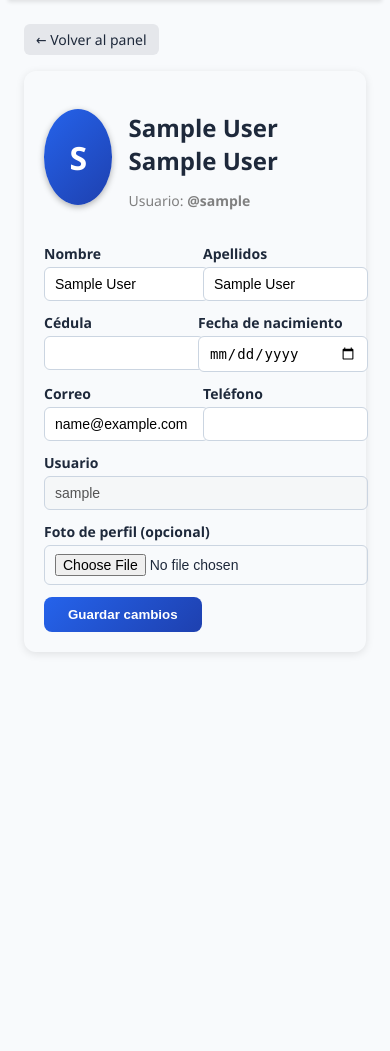
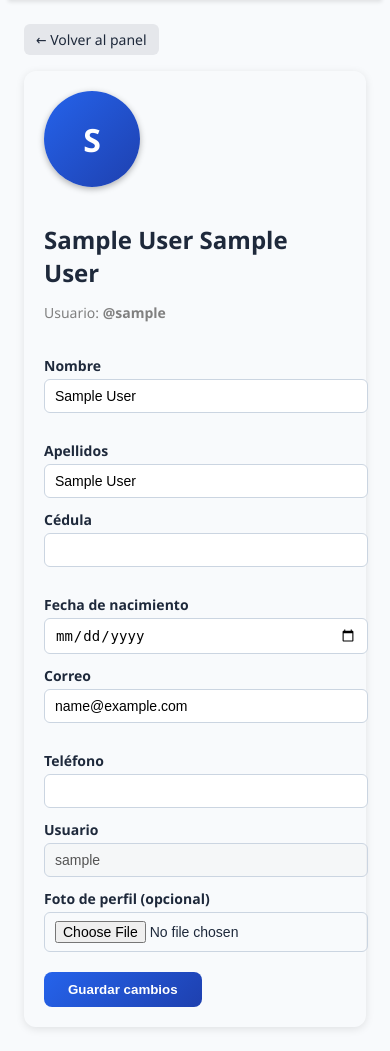
Before and after one commit to Gerald-JGG/linkin-php, a PHP site: page /profile.php in a window 390 px wide. Shown: the part 80-1131 px from the top of the page. Before the commit the page ends 734 px from the top, so only its background shows below. Run offline with PHP 8.4, Linux system fonts and the light colour scheme; the visitor is signed in with stand-in values (Sample User, id 1).

Commit message:
Ciertas modificaciones practicas: -Estilizar de una forma mas minimalista

```diff
--- a/public/css/styles.css
+++ b/public/css/styles.css
@@ -462,3 +494,15 @@ body.dark-mode .user-menu hr {
         min-height: auto;
     }
 }
+/* ------------------------------- */
+/* Formularios más compactos       */
+/* ------------------------------- */
+
+.form-wrapper {
+    max-width: 650px;  /* NI muy ancho NI muy estrecho */
+    margin: 0 auto;    /* centra todo */
+}
+
+.form-wrapper .form-control {
+    width: 100%;       /* que NO se estire demasiado */
+}
--- a/public/profile.php
+++ b/public/profile.php
@@ -9,8 +9,8 @@ if (!isset($_SESSION['user_id'])) {
 require_once __DIR__ . '/../app/Config/database.php';
 require_once __DIR__ . '/../app/Models/user.php';
 
-$database = new Database();
-$db       = $database->getConnection();
+$database  = new Database();
+$db        = $database->getConnection();
 $userModel = new User($db);
 
 $userId = (int)$_SESSION['user_id'];
@@ -41,8 +41,8 @@ if ($_SERVER['REQUEST_METHOD'] === 'POST') {
             mkdir($uploadDir, 0777, true);
         }
 
-        $extension = pathinfo($_FILES['photo']['name'], PATHINFO_EXTENSION);
-        $filename  = uniqid('user_') . '.' . $extension;
+        $extension  = pathinfo($_FILES['photo']['name'], PATHINFO_EXTENSION);
+        $filename   = uniqid('user_') . '.' . $extension;
         $uploadPath = $uploadDir . $filename;
 
         if (move_uploaded_file($_FILES['photo']['tmp_name'], $uploadPath)) {
@@ -62,13 +62,13 @@ if ($_SERVER['REQUEST_METHOD'] === 'POST') {
             $stmt->bindParam(':photo', $newPhotoPath);
             $stmt->bindParam(':id', $userId);
             $stmt->execute();
-            $user['photo'] = $newPhotoPath;
+            $user['photo']   = $newPhotoPath;
             $_SESSION['photo'] = $newPhotoPath;
         }
 
         if ($ok) {
             $message = "Perfil actualizado correctamente.";
-            $user = $userModel->findById($userId); // refrescar datos
+            $user    = $userModel->findById($userId); // refrescar datos
             $_SESSION['first_name'] = $user['first_name'];
         } else {
             $error = "No se pudo actualizar el perfil.";
@@ -90,7 +90,7 @@ $initial   = strtoupper(substr($firstName, 0, 1));
     <link rel="stylesheet" href="css/styles.css">
     <style>
         .profile-container {
-            max-width: 800px;
+            max-width: 900px;
             margin: 24px auto;
             padding: 0 16px;
         }
@@ -135,12 +135,21 @@ $initial   = strtoupper(substr($firstName, 0, 1));
             background-color: #1f2937;
             color: #e5e7eb;
         }
+
+        /* wrapper para que el form no se vea enorme */
+        .form-wrapper {
+            max-width: 650px;
+            margin: 0 auto;
+        }
+
         .form-row {
             display:flex;
             gap:16px;
+            flex-wrap: wrap;
         }
         .form-row > div {
             flex:1;
+            min-width: 240px;
         }
         .form-group {
             margin-bottom:12px;
@@ -161,6 +170,7 @@ $initial   = strtoupper(substr($firstName, 0, 1));
         .btn-primary-custom {
             display:inline-block;
             text-align:center;
+            margin-top: 8px;
         }
         .alert {
             padding:10px 14px;
@@ -175,6 +185,13 @@ $initial   = strtoupper(substr($firstName, 0, 1));
         .alert-error {
             background-color:#fee2e2;
             color:#b91c1c;
+        }
+
+        @media (max-width: 640px) {
+            .profile-header {
+                flex-direction: column;
+                align-items: flex-start;
+            }
         }
     </style>
 </head>
@@ -240,6 +257,7 @@ $initial   = strtoupper(substr($firstName, 0, 1));
                 </div>
             </div>
 
+            <div class="form-wrapper">
                 <form method="post" enctype="multipart/form-data">
                     <div class="form-row">
                         <div class="form-group">
@@ -282,7 +300,8 @@ $initial   = strtoupper(substr($firstName, 0, 1));
 
                     <div class="form-group">
                         <label class="form-label">Usuario</label>
-                    <input class="form-control" type="text" value="<?php echo htmlspecialchars($user['username']); ?>" disabled>
+                        <input class="form-control" type="text"
+                               value="<?php echo htmlspecialchars($user['username']); ?>" disabled>
                     </div>
 
                     <div class="form-group">
@@ -296,6 +315,7 @@ $initial   = strtoupper(substr($firstName, 0, 1));
                 </form>
             </div>
         </div>
+    </div>
 
     <script src="js/theme.js"></script>
     <script src="js/user-menu.js"></script>
```
Also changed, not shown: other parts of public/css/styles.css (+32 -0 lines), public/edit-user.php (+25 -7 lines). Lines whose indentation alone changed are shown as unchanged.
